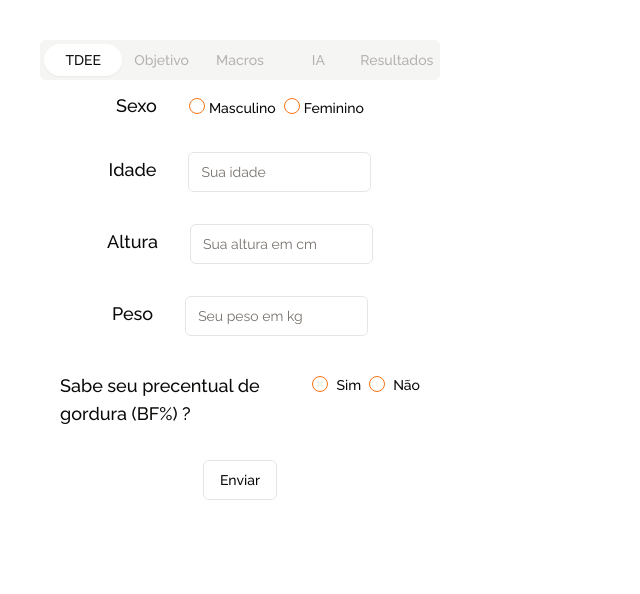
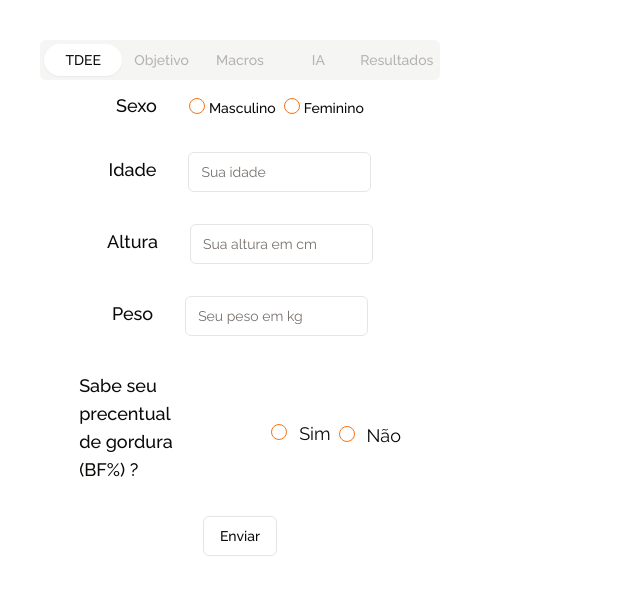
Before and after one commit to itpaulin/ai-diet-calculator, a Next.js app: page /metricas in a window 1280 px wide. Shown: the top 594 px of the page, without its empty margins (0-640 px from the left). Built offline with nearby package versions, Linux system fonts and the light colour scheme; a web font is replaced by a local one.

Commit message:
fix: ensure the has body fat percent boolean is working

```diff
--- a/src/app/metricas/components/tdee.tsx
+++ b/src/app/metricas/components/tdee.tsx
@@ -17,6 +17,7 @@ import { Input } from '@/components/ui/input'
 import Gender from '@/enums/Gender'
 import { RadioGroup, RadioGroupItem } from '@/components/ui/radio-group'
 import { Label } from '@/components/ui/label'
+import { useState } from 'react'
 
 const tdeeSchema = z.object({
   gender: z.nativeEnum(Gender, {
@@ -44,10 +45,12 @@ const tdeeSchema = z.object({
     .int({ message: 'Arredonde seu peso, não utilize vírgulas ou ponto' })
     .positive(),
   hasBF: z.coerce.string(),
-  bodyFat: z.coerce.number().positive(),
+  bodyFat: z.coerce.number().positive().optional(),
 })
 
 export const Tdee = () => {
+  const [output, setOutput] = useState('')
+  const [hasBF, setHasBF] = useState<boolean>(false)
   const form = useForm<z.infer<typeof tdeeSchema>>({
     resolver: zodResolver(tdeeSchema),
     defaultValues: {
@@ -60,9 +63,10 @@ export const Tdee = () => {
   })
   const onSubmit = (values: z.infer<typeof tdeeSchema>) => {
     //POST
-    console.log('VALUES:', values)
+    setOutput(JSON.stringify(values, undefined, 2))
   }
   return (
+    <>
       <Form {...form}>
         <form
           onSubmit={form.handleSubmit(onSubmit)}
@@ -147,7 +151,7 @@ export const Tdee = () => {
               </FormItem>
             )}
           />
-        <FormField
+          {/* <FormField
             control={form.control}
             name='hasBF'
             render={({ field }) => (
@@ -156,9 +160,9 @@ export const Tdee = () => {
                   <FormLabel>Sabe seu precentual de gordura (BF%) ?</FormLabel>
                   <FormControl className='ml-8 pt-2'>
                     <RadioGroup onChange={field.onChange} className='flex'>
-                    <RadioGroupItem value='true' />
+                      <RadioGroupItem value={true} onClick={() => setHasBF(true)} />
                       <Label className='pt-[2px]'>Sim</Label>
-                    <RadioGroupItem value='false' />
+                      <RadioGroupItem value={false} onClick={() => setHasBF(false)} />
                       <Label className='pt-[2px]'>Não</Label>
                     </RadioGroup>
                   </FormControl>
@@ -166,8 +170,40 @@ export const Tdee = () => {
                 <FormMessage />
               </FormItem>
             )}
+          /> */}
+          <FormField
+            control={form.control}
+            name='hasBF'
+            render={({ field }) => (
+              <FormItem className='flex flex-row space-y-3'>
+                <FormLabel className='mr-24 flex w-24'>
+                  Sabe seu precentual de gordura (BF%) ?
+                </FormLabel>
+                <FormControl>
+                  <RadioGroup
+                    onValueChange={field.onChange}
+                    defaultValue={field.value}
+                    className='flex flex-row space-y-1'
+                  >
+                    <FormItem className='flex items-center space-x-3 space-y-0'>
+                      <FormControl>
+                        <RadioGroupItem value={true} />
+                      </FormControl>
+                      <FormLabel className='font-normal'>Sim</FormLabel>
+                    </FormItem>
+                    <FormItem className='flex items-center space-x-3 space-y-0'>
+                      <FormControl>
+                        <RadioGroupItem value={false} />
+                      </FormControl>
+                      <FormLabel className='font-normal'>Não</FormLabel>
+                    </FormItem>
+                  </RadioGroup>
+                </FormControl>
+                <FormMessage />
+              </FormItem>
+            )}
           />
-        {form.watch('hasBF') === 'true' && (
+          {form.watch('hasBF') && (
             <FormField
               control={form.control}
               name='bodyFat'
@@ -190,5 +226,7 @@ export const Tdee = () => {
           </Button>
         </form>
       </Form>
+      <pre>{output}</pre>
+    </>
   )
 }
```
Lines whose indentation alone changed are shown as unchanged.
